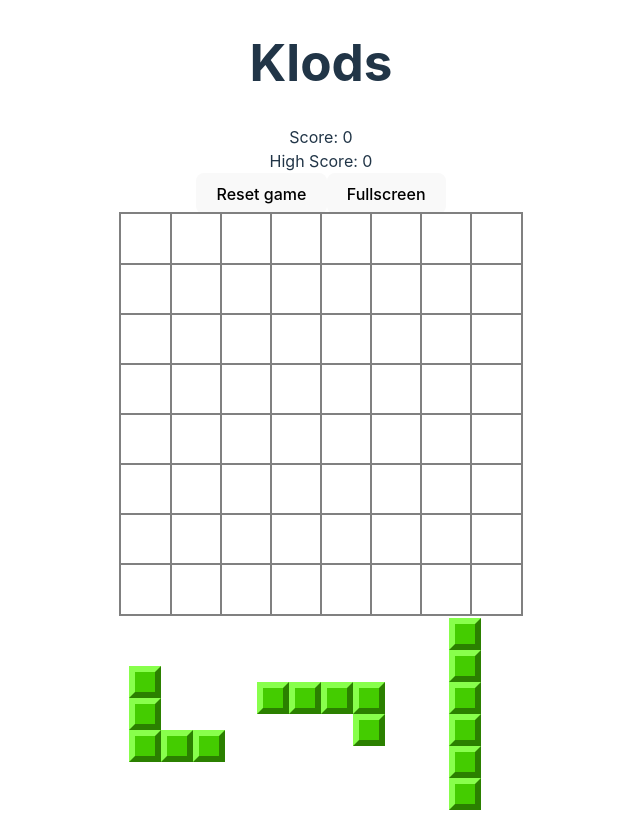
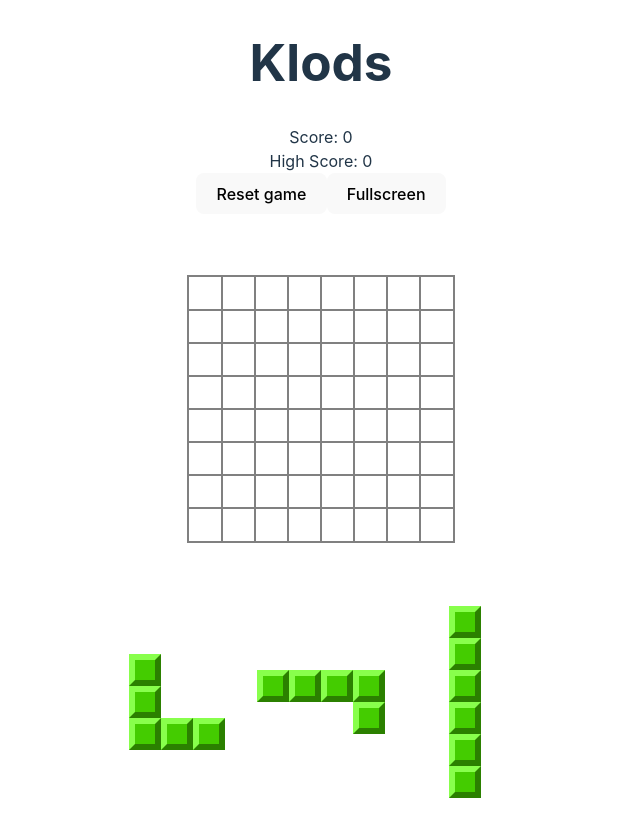
Before and after one commit to joglr/klods, a React (Vite) app: page / in a window 1280 px wide. Shown: the whole page, without its empty margins (319-959 px from the left). Built offline with nearby package versions, Linux system fonts and the light colour scheme.

Commit message:
Adjust board size

```diff
--- a/src/App.css
+++ b/src/App.css
@@ -24,11 +24,12 @@
   display: grid;
   grid-template-rows: 2fr 1fr;
   touch-action: none;
-  justify-items: center;
+  place-items: center;
 }
 
 .board {
   aspect-ratio: 1;
+  width: min(100vw, 33vh);
   display: grid;
   grid-template-columns: repeat(8, 1fr);
   grid-template-rows: repeat(8, 1fr);
@@ -53,7 +54,7 @@
 }
 
 .user-pieces {
-  height: 25vh;
+  /* height: 25vh; */
   width: 100%;
   display: grid;
   grid-template-columns: repeat(3, 1fr);
```
